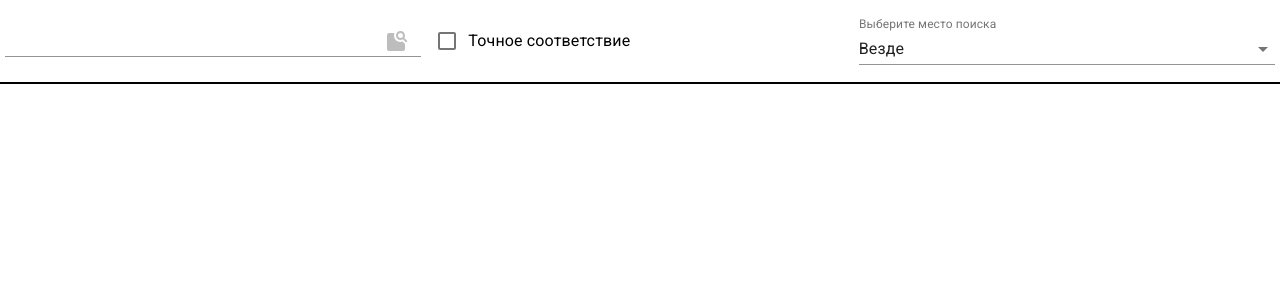
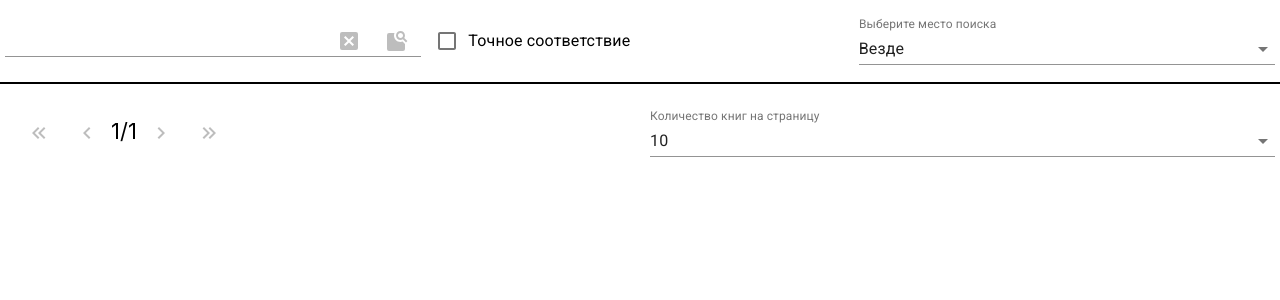
Before and after one commit to AlAnrin/test-google-api, a React (Create React App) app: page /1 in a window 1280 px wide. Shown: the top 300 px of the page. Built offline with nearby package versions, Linux system fonts and the light colour scheme.

Commit message:
add some pages btn (warn: totalItems changed when change startIndex in request)

```diff
--- a/src/App.js
+++ b/src/App.js
@@ -1,7 +1,7 @@
 import React, { Component } from 'react';
 import { connect } from 'react-redux';
 import {BrowserRouter as Router, Route, NavLink, Redirect} from "react-router-dom";
-import {setData, setCurrentBook, setTotalItems, setMaxResult} from "./Actions";
+import {setFilterValue, setData, setCurrentBook, setTotalItems, setMaxResult, setStartIndex} from "./Actions";
 import BookCard from './BookCard';
 import BookDetail from './BookDetail';
 import InputLabel from '@material-ui/core/InputLabel';
@@ -13,7 +13,7 @@ import Input from '@material-ui/core/Input';
 import InputAdornment from '@material-ui/core/InputAdornment';
 import IconButton from '@material-ui/core/IconButton';
 import Icon from '@mdi/react';
-import { mdiFeatureSearch } from '@mdi/js';
+import { mdiFeatureSearch, mdiChevronDoubleLeft, mdiChevronDoubleRight, mdiChevronLeft, mdiChevronRight, mdiCloseBox } from '@mdi/js';
 import FormControlLabel from '@material-ui/core/FormControlLabel';
 import Checkbox from '@material-ui/core/Checkbox';
 
@@ -22,6 +22,7 @@ const mapStateToProps = store => {
     return {
         baseUrl: store.baseUrl,
         api: store.api,
+        filterValue: store.filterValue,
         data: store.data,
         currentBook: store.currentBook,
         totalItems: store.totalItems,
@@ -32,10 +33,12 @@ const mapStateToProps = store => {
 
 const mapDispatchToProps = dispatch => {
     return {
+        setFilterValueAction: filterValue => dispatch(setFilterValue(filterValue)),
         setDataAction: data => dispatch(setData(data)),
         setCurrentBookAction: currentBook => dispatch(setCurrentBook(currentBook)),
         setTotalItemsAction: totalItems => dispatch(setTotalItems(totalItems)),
-        setMaxResultAction: maxResult => dispatch(setMaxResult(maxResult))
+        setMaxResultAction: maxResult => dispatch(setMaxResult(maxResult)),
+        setStartIndexAction: startIndex => dispatch(setStartIndex(startIndex))
     }
 };
 
@@ -43,6 +46,7 @@ class App extends Component {
     state = {
         redirect: false,
         isExact: false,
+        $valueFind: '',
         valueFind: '',
         placeFind: 0,
     }
@@ -60,6 +64,7 @@ class App extends Component {
 
         this.props.setTotalItemsAction(response.totalItems);
         this.props.setDataAction(response.items);
+        this.setState({$valueFind: name});
     }
 
     handleChange(event) {
@@ -78,10 +83,18 @@ class App extends Component {
         }
     }
 
+    checkCanLoadNewData() {
+        return this.state.valueFind.length > 1 && this.state.valueFind !== this.state.$valueFind;
+    }
+
+    clearFilterValueEvent(event) {
+        this.setState({valueFind: ''});
+        this.props.setFilterValueAction('');
+    }
+
     keyPressEvent(event) {
-        if (event.key === 'Enter' && this.state.valueFind.length > 1) {
-            console.log(this.state.valueFind);
-            this.getDate(this.state.valueFind);
+        if (event.key === 'Enter' && this.checkCanLoadNewData()) {
+            this.props.setFilterValueAction(this.state.valueFind);
         }
     }
 
@@ -96,7 +109,13 @@ class App extends Component {
                             onKeyPress={e => this.keyPressEvent(e)}
                             endAdornment={
                                 <InputAdornment position="end">
-                                    <IconButton disabled={this.state.valueFind.length < 1}
+                                    <IconButton disabled={this.state.valueFind === ''}
+                                                onClick={e => this.clearFilterValueEvent(e)}
+                                                color="primary">
+                                        <Icon className="search-icon-button" path={mdiCloseBox}
+                                              size={1}/>
+                                    </IconButton>
+                                    <IconButton disabled={!this.checkCanLoadNewData()}
                                                 onClick={e => this.keyPressEvent({key: 'Enter'})}
                                                 color="primary">
                                         <Icon className="search-icon-button" path={mdiFeatureSearch}
@@ -134,40 +153,50 @@ class App extends Component {
                         <Redirect to='/'/>
                     }
                     <Route path="/">
-                    {
-                        this.props.currentBook === null &&
-                        <div className="content">
-                            <div className="rowDays">
-                                {
-                                    this.props.data && this.props.data.length !== 0 &&
-                                    this.props.data.map(item =>
-                                        <NavLink key={item.id} to={item.id}
-                                                 onClick={() => this.props.setCurrentBookAction(item)}>
-                                            <BookCard date={item}/>
-                                        </NavLink>
-                                    )
-                                }
-                            </div>
-                            {
-                                this.props.data && this.props.data.length !== 0 &&
+                        {
+                            this.props.currentBook === null &&
+                            <div className="content">
                                 <div className="column">
-                                    <label className="item-three-on-row">
+                                    <div className="item-two-on-row">
+                                        <IconButton disabled={this.props.startIndex === 0}
+                                                    onClick={() => this.props.setStartIndexAction(0)}
+                                                    color="primary">
+                                            <Icon path={mdiChevronDoubleLeft}
+                                                  size={1}/>
+                                        </IconButton>
+                                        <IconButton disabled={this.props.startIndex === 0}
+                                                    onClick={() => this.props.setStartIndexAction(this.props.startIndex - this.props.maxResults)}
+                                                    color="primary">
+                                            <Icon path={mdiChevronLeft}
+                                                  size={1}/>
+                                        </IconButton>
                                         <Tooltip title="Текущая страница / общее количество страниц" aria-label="add">
-                                            <span>
-                                                {
-                                                    Math.floor(((this.props.startIndex + 1) / this.props.maxResults) + 1)
-                                                }
-                                                    /
-                                                {
-                                                    Math.floor(this.props.totalItems / this.props.maxResults + 1)
-                                                }
-                                            </span>
+                                        <span>
+                                            {
+                                                Math.floor(((this.props.startIndex + 1) / this.props.maxResults) + 1)
+                                            }
+                                            /
+                                            {
+                                                Math.floor(this.props.totalItems / this.props.maxResults + 1)
+                                            }
+                                        </span>
                                         </Tooltip>
-                                    </label>
-                                    <div className="item-three-on-row">
-                                        str
+                                        <IconButton
+                                            disabled={this.props.startIndex + this.props.maxResults > this.props.totalItems}
+                                            onClick={() => this.props.setStartIndexAction(this.props.startIndex + this.props.maxResults)}
+                                            color="primary">
+                                            <Icon path={mdiChevronRight}
+                                                  size={1}/>
+                                        </IconButton>
+                                        <IconButton
+                                            disabled={this.props.startIndex + this.props.maxResults > this.props.totalItems}
+                                            onClick={() => this.props.setStartIndexAction(Math.floor(this.props.totalItems / this.props.maxResults) * this.props.maxResults)}
+                                            color="primary">
+                                            <Icon path={mdiChevronDoubleRight}
+                                                  size={1}/>
+                                        </IconButton>
                                     </div>
-                                    <FormControl className="item-three-on-row">
+                                    <FormControl className="item-two-on-row">
                                         <InputLabel>Количество книг на страницу</InputLabel>
                                         <Select
                                             value={this.props.maxResults}
@@ -179,9 +208,19 @@ class App extends Component {
                                         </Select>
                                     </FormControl>
                                 </div>
-                            }
-                        </div>
-                    }
+                                <div className="rowDays">
+                                    {
+                                        this.props.data && this.props.data.length !== 0 &&
+                                        this.props.data.map(item =>
+                                            <NavLink key={item.id} to={item.id}
+                                                     onClick={() => this.props.setCurrentBookAction(item)}>
+                                                <BookCard date={item}/>
+                                            </NavLink>
+                                        )
+                                    }
+                                </div>
+                            </div>
+                        }
                     </Route>
                     <Route path="/:id" component={BookDetail}/>
                 </Router>
@@ -189,9 +228,21 @@ class App extends Component {
     }
 
     componentDidUpdate(prevProps, prevState, snapshot) {
+        if (prevProps.filterValue !== this.props.filterValue) {
+            if (this.props.filterValue !== '')
+                this.getDate(this.props.filterValue);
+            else {
+                this.props.setDataAction([]);
+                this.props.setTotalItemsAction(0);
+            }
+        }
+        if (prevProps.startIndex !== this.props.startIndex) {
+            if (this.props.filterValue !== '')
+                this.getDate(this.props.filterValue);
+        }
         if (prevProps.maxResults !== this.props.maxResults) {
-            if (this.props.data.length !== 0)
-                this.getDate(this.valueFind);
+            if (this.props.filterValue !== '')
+                this.getDate(this.props.filterValue);
         }
         if (prevProps.currentBook !== this.props.currentBook) {
             this.setState({ redirect: this.props.currentBook === null })
--- a/src/BookDetail.js
+++ b/src/BookDetail.js
@@ -60,9 +60,9 @@ class BookDetail extends Component {
                     <h3>{this.props.currentBook.volumeInfo.title}</h3>
                     <span>{this.props.currentBook.volumeInfo.description}</span>
                     <div className="row description">
-                        <span>Язык: {this.formatLanguage(this.props.currentBook.volumeInfo.language)}</span>
-                        <span>Дата публикации: {this.formatDate(this.props.currentBook.volumeInfo.publishedDate)}</span>
-                        <span>Количество страниц: {this.props.currentBook.volumeInfo.pageCount}</span>
+                        <span><i>Язык:</i> {this.formatLanguage(this.props.currentBook.volumeInfo.language)}</span>
+                        <span><i>Дата публикации:</i> {this.formatDate(this.props.currentBook.volumeInfo.publishedDate)}</span>
+                        <span><i>Количество страниц:</i> {this.props.currentBook.volumeInfo.pageCount}</span>
                     </div>
                 </div>
                 <Tooltip title="Назад" aria-label="add">
--- a/src/Reducer.js
+++ b/src/Reducer.js
@@ -1,8 +1,9 @@
-import { SET_DATA, SET_TOTAL_ITEMS, SET_CURRENT_BOOK, SET_MAX_RESULT } from './Actions'
+import { SET_DATA, SET_TOTAL_ITEMS, SET_CURRENT_BOOK, SET_MAX_RESULT, SET_START_INDEX, SET_FILTER_VALUE } from './Actions'
 
 const initialState = {
     baseUrl: 'https://www.googleapis.com/books/v1/volumes?q',
     api: "AIzaSyBSgvdpNgfB_F992Tvobm3djh9Ie082AIM",
+    filterValue: '',
     data: [],
     currentBook: null,
     totalItems: 0,
@@ -12,6 +13,11 @@ const initialState = {
 
 export function Reducer(state = initialState, action) {
     switch (action.type) {
+        case SET_FILTER_VALUE:
+            return {
+                ...state,
+                filterValue: action.payload
+            }
         case SET_DATA:
             return {
                 ...state,
@@ -32,6 +38,11 @@ export function Reducer(state = initialState, action) {
                 ...state,
                 maxResults: action.payload
             }
+        case SET_START_INDEX:
+            return {
+                ...state,
+                startIndex: action.payload
+            }
         default:
             return state;
     }
--- a/src/index.css
+++ b/src/index.css
@@ -49,6 +49,10 @@ select {
 .column-bottom-border {
   border-bottom: 2px solid black;
 }
+.item-two-on-row {
+  width: calc(100vw/2);
+  margin: 10px;
+}
 .item-three-on-row {
   width: calc(100vw/2.8);
   margin: 5px;
```
Also changed, not shown: src/Actions.js (+16 -0 lines).
